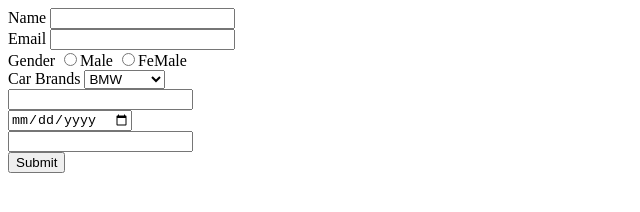
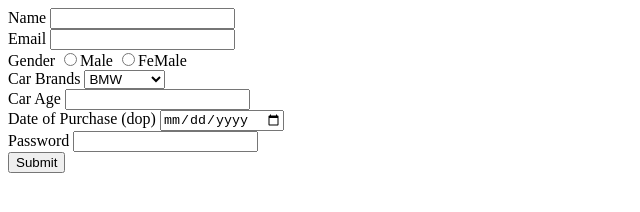
Before and after one commit to acciojob/car-insurance-form-PoojaMali18, a website: page main.html in a window 1280 px wide. Shown: the whole page, without its empty margins (0-640 px from the left). Drawn offline with Linux system fonts and the light colour scheme.

Commit message:
created a submission

```diff
--- a/main.html
+++ b/main.html
@@ -29,13 +29,13 @@
 		<option>Mercedez</option>
 	</select><br/>
 
-		<label for="carage"></label>
+		<label for="carage">Car Age</label>
 	<input type="number" id="carage" required><br/>
 
-		<label for="dop"></label>
+		<label for="dop">Date of Purchase (dop)</label>
 	<input type="date" id="dop" required> <br/>
 
-		<label for="password"></label>
+		<label for="password">Password</label>
 	<input type="password" id="password" required><br/>
 	<button type="submit" >Submit</button>
 </form>
```
